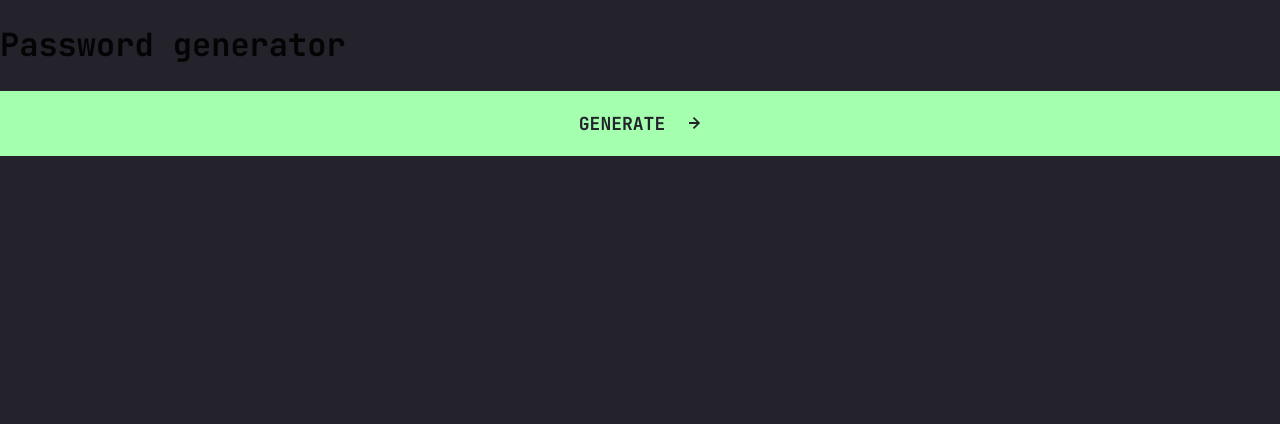
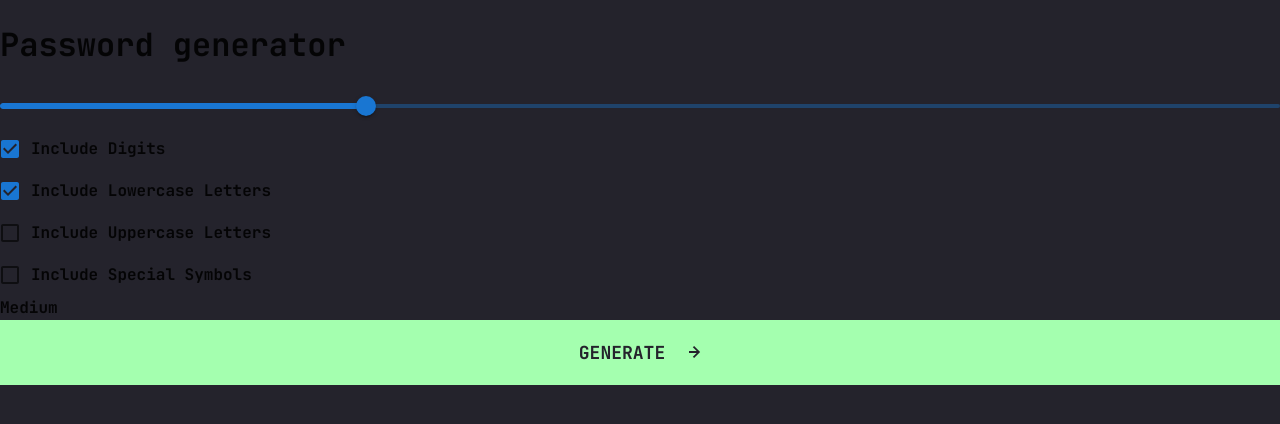
Before and after one commit to sovaz1997/password-generator-app, a React (Vite) app: page / in a window 1280 px wide. Shown: the top 424 px of the page. Built offline with nearby package versions, Linux system fonts and the light colour scheme.

Commit message:
Fully connect logic with view

```diff
--- a/src/App.tsx
+++ b/src/App.tsx
@@ -1,14 +1,101 @@
-import { useState } from 'react';
+import React, { useState } from 'react';
+import {
+  Checkbox, FormControlLabel, FormGroup, Slider,
+} from '@mui/material';
 import GeneratePasswordButton from './components/generate-password-button';
+import { generatePassword, getPasswordStrength, PasswordGenerationParams } from './utils/password';
+import { PasswordCharsSet } from './constants/password';
+
+const CHAR_SETS_LABEL_MAP: Record<PasswordCharsSet, string> = {
+  [PasswordCharsSet.LowercaseLetters]: 'Include Lowercase Letters',
+  [PasswordCharsSet.UppercaseLetters]: 'Include Uppercase Letters',
+  [PasswordCharsSet.Digits]: 'Include Digits',
+  [PasswordCharsSet.SpecialSymbols]: 'Include Special Symbols',
+};
+
+const DEFAULT_GENERATION_PARAMS: PasswordGenerationParams = {
+  passwordCharsSets: [
+    PasswordCharsSet.Digits,
+    PasswordCharsSet.LowercaseLetters,
+  ],
+  length: 10,
+};
+
+const isNumber = (x: any): x is number => typeof x === 'number';
+
+const PASSWORD_LENGTH_RANGE = { from: 4, to: 25 };
 
 const App = () => {
-  const [password] = useState('');
+  const [password, setPassword] = useState('');
+  const [generationParams, setGenerationParams] = useState(DEFAULT_GENERATION_PARAMS);
+
+  const handleGeneratePassword = () => {
+    setPassword(generatePassword(generationParams));
+  };
+
+  const handleChangeCharsSets = (set: PasswordCharsSet, enabled: boolean) => {
+    setGenerationParams((cur) => {
+      const { passwordCharsSets } = cur;
+
+      const charsSet = new Set([...passwordCharsSets]);
+
+      if (enabled) {
+        charsSet.add(set);
+      } else {
+        charsSet.delete(set);
+      }
+
+      return {
+        ...cur,
+        passwordCharsSets: [...charsSet],
+      };
+    });
+  };
+
+  const handleChangePasswordLength = (e: Event, length: number | number[]) => {
+    if (!isNumber(length)) {
+      throw new Error('Length must be a number');
+    }
+
+    setGenerationParams((cur) => ({ ...cur, length }));
+  };
+
+  const renderCharSetToggle = (set: PasswordCharsSet) => {
+    const isChecked = generationParams.passwordCharsSets.includes(set);
+
+    return (
+      <FormControlLabel
+        control={(
+          <Checkbox
+            checked={isChecked}
+            onChange={(e, checked) => handleChangeCharsSets(set, checked)}
+            disabled={isChecked && generationParams.passwordCharsSets.length === 1}
+          />
+      )}
+        label={CHAR_SETS_LABEL_MAP[set]}
+      />
+    );
+  };
 
   return (
     <div>
+      <h1>Password generator</h1>
       {password}
-      <h1>Password generator</h1>
-      <GeneratePasswordButton />
+      <Slider
+        value={generationParams.length}
+        onChange={handleChangePasswordLength}
+        step={1}
+        min={PASSWORD_LENGTH_RANGE.from}
+        max={PASSWORD_LENGTH_RANGE.to}
+      />
+      <FormGroup>
+        { renderCharSetToggle(PasswordCharsSet.Digits) }
+        { renderCharSetToggle(PasswordCharsSet.LowercaseLetters) }
+        { renderCharSetToggle(PasswordCharsSet.UppercaseLetters) }
+        { renderCharSetToggle(PasswordCharsSet.SpecialSymbols) }
+      </FormGroup>
+      {getPasswordStrength(generationParams)}
+      <GeneratePasswordButton onClick={handleGeneratePassword} />
     </div>
   );
 };
--- a/src/utils/password/index.ts
+++ b/src/utils/password/index.ts
@@ -0,0 +1,3 @@
+export { generatePassword, getPasswordStrength } from './password';
+
+export type { PasswordGenerationParams } from './password';
--- a/src/utils/password/password.ts
+++ b/src/utils/password/password.ts
@@ -1,6 +1,6 @@
 import { PasswordCharsSet, PasswordStrength } from '../../constants/password';
 
-interface PasswordGenerationParams {
+export interface PasswordGenerationParams {
   length: number;
   passwordCharsSets: PasswordCharsSet[];
 }
@@ -53,15 +53,15 @@ export const generatePassword = ({ length, passwordCharsSets }: PasswordGenerati
     .join('');
 };
 
-export const testPasswordEntropy = ({ length, passwordCharsSets }: PasswordGenerationParams) => {
+export const getPasswordEntropy = ({ length, passwordCharsSets }: PasswordGenerationParams) => {
   const charsVariationsCount = getMergedCharsFromSets(passwordCharsSets).length;
 
   return Math.log2(charsVariationsCount) * length;
 };
 
-export const testPasswordStrengthFromEntropy = (entropy: number) => Object
+export const getPasswordStrengthFromEntropy = (entropy: number) => Object
   .entries(PASSWORD_ENTROPY_INTERVALS)
   .filter(([, [a, b]]) => isNumberInInterval(entropy, [a, b]))[0][0];
-export const testPasswordStrength = ({ length, passwordCharsSets }: PasswordGenerationParams) => {
-
-};
+export const getPasswordStrength = (params: PasswordGenerationParams) => getPasswordStrengthFromEntropy(
+  getPasswordEntropy(params),
+);
```
Also changed, not shown: 1 other file (tests, documents, lock files or other folders).
